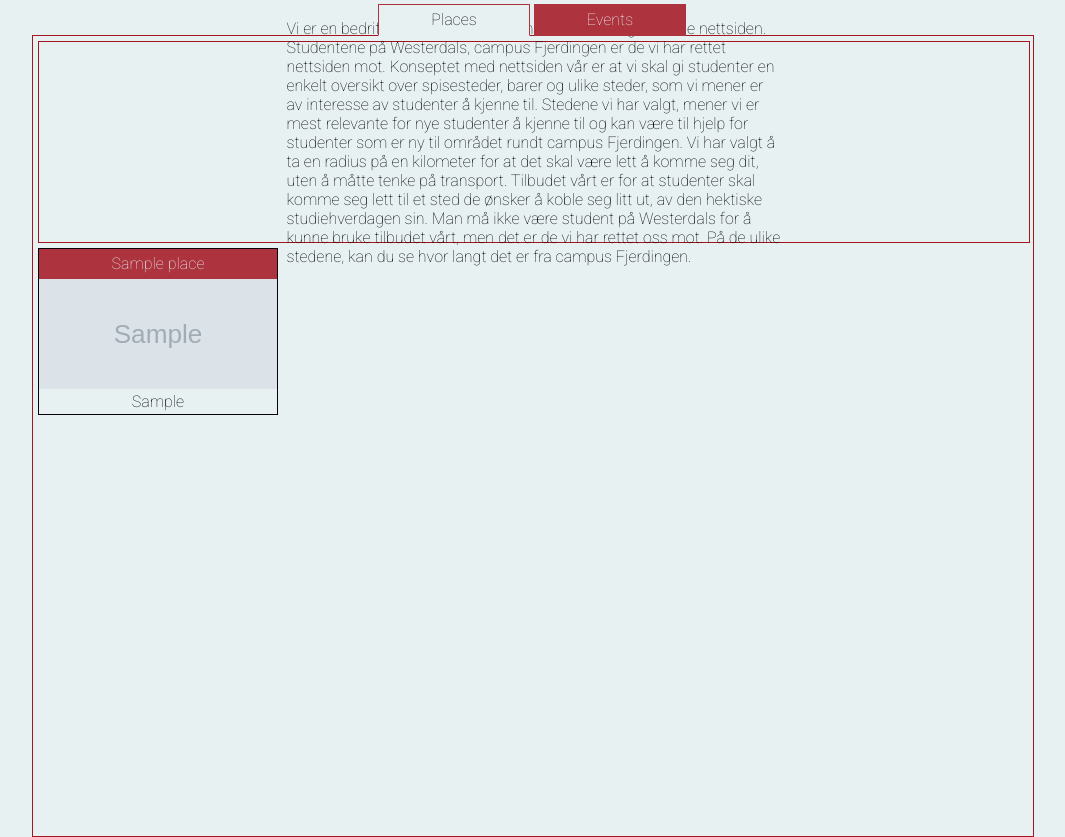
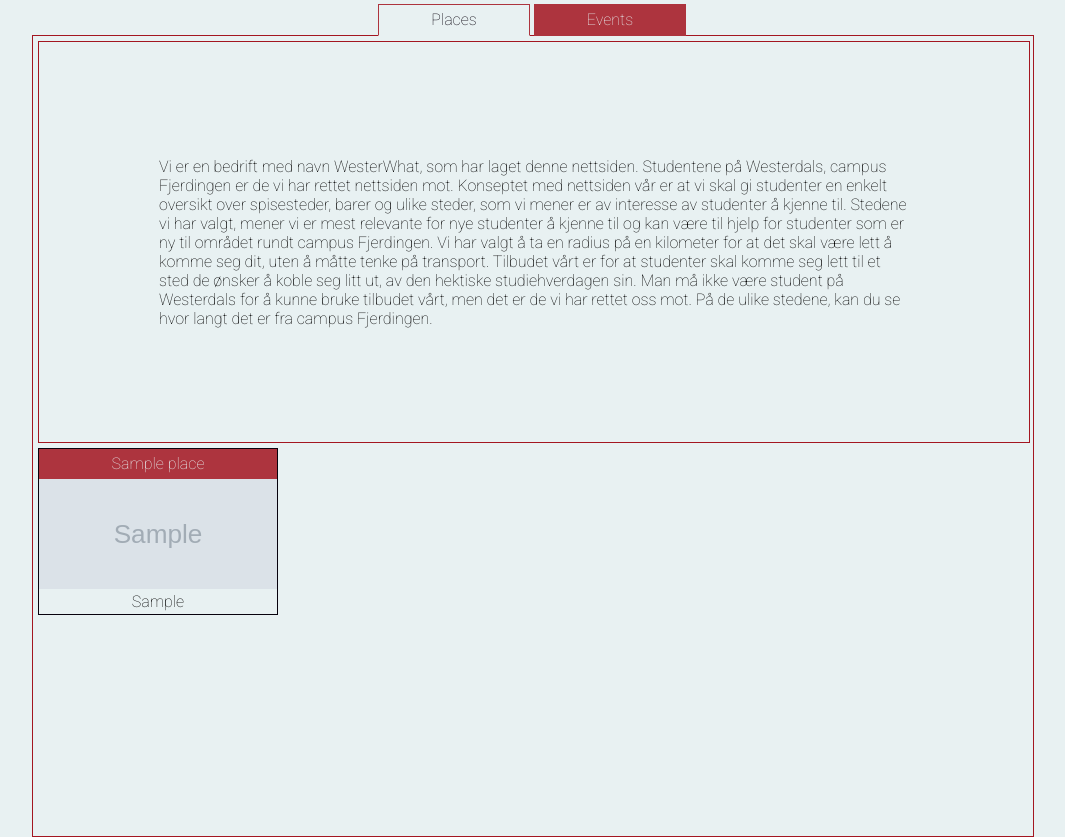
Before and after one commit to Parjoona/WesterdalsWorld, a PHP site: page /index.php in a window 1280 px wide. Shown: the part 61-898 px from the top of the page, without its empty margins (108-1173 px from the left). Run offline with PHP 8.4, Linux system fonts and the light colour scheme; tables that the repository leaves empty or names only in its code hold one stand-in row (values such as "Sample post"); grey boxes marked "Sample" are stand-in pictures; some libraries are stand-ins or nearby versions.

Commit message:
Forbedring av css-namn, försöker få till commends

```diff
--- a/config.php
+++ b/config.php
@@ -6,7 +6,8 @@
 $db_port = 3306;
 
 $conn = new PDO('mysql:host=localhost;dbname=westerproject',$db_user,$db_pass);
-/*try {
+/*
+try {
     $conn = new PDO('mysql:host=localhost;dbname=westerproject',$db_user,$db_pass);
     $conn->setAttribute(PDO::ATTR_ERRMODE, PDO::ERRMODE_EXCEPTION);
 } catch (Exception $ex) {
@@ -20,7 +21,7 @@
 //Checkar vilken sida du är på.
 $serv = $_SERVER['REQUEST_URI'];
 if( strpos( $serv,'index') || strpos($serv,'place') !== false ) {
-    $stmtplaces = $conn->prepare('SELECT * FROM places');
+    $stmtplaces = $conn->prepare('SELECT places.*, msg.name_connect, msg.comment FROM places LEFT JOIN msg ON msg.name_connect=places.place_name');
     $stmtplaces->execute();
     $places = $stmtplaces->fetchAll();
 } else if ( strpos($serv, 'event') !== false) {
--- a/cssbin/style.css
+++ b/cssbin/style.css
@@ -23,7 +23,7 @@
     position: relative;
 }
 
-body * {
+wrapper * {
     position: absolute;
 }
 
@@ -171,24 +175,25 @@
     z-index: 10;
 }
 
-#welcomeScreen {
+#welcome-splash {
     margin: 5px 5px 0 5px;
-    height: 200px;
+    height: 400px;
     width: 990px;
     background: #E8F1F2;
     border: 1px solid #a31621;
     position: relative;
 }
 
-#welcomeScreen * {
+#welcome-splash * {
     margin: 0 auto;
     top: 50%;
     left: 50%;
     transform: translate(-50%, -50%);
+    width: 750px;
 }
 
 /* CONTAINS "PLACES" */
-#boxContainer {
+#box-con {
     height: 165px;
     width: 238px;
     margin: 5px;
@@ -199,7 +204,7 @@
     text-align: center;
 }
 
-.placeName {
+.box-name {
     left: 0;
     right: 0;
     background: #ad343e;
@@ -209,7 +214,7 @@
     margin: 0;
 }
 
-.placeType {
+.box-type {
     bottom: 0;
     background: #E8F1F2;
     left: 50%;
@@ -220,14 +225,14 @@
     line-height: 25px;
 }
 
-.placeImg {
+.box-img {
     height: 110px;
     width: 238px;
     display: flex;
     bottom: 0;
 }
 
-.placeImg img {
+.box-img img {
     height: 110px;
     width: 238px;
     bottom: 25px;
@@ -236,18 +241,18 @@
 
 }
 
-#boxContainer:hover .placeImg img {
+#box-con:hover .box-img img {
     opacity: 0.9;
 }
 
 /* ÅKER UT FRÅN MAIN*/
-#infoWindow {
+#info-win {
     height: 600px;
     width: 600px;
     left: 0;
     right: 0;
     margin: 0 auto;
-    top: 15px;
+    top: 70px;
     opacity: 1;
     overflow: hidden;
     transition: 0.75s;
@@ -256,33 +261,7 @@
     border: 1px solid #ad343e;
 }
 
-.infoInAnim {
-    -webkit-animation: infoIn 3s forwards;
-    -o-animation: infoIn 3s forwards;
-    animation: infoIn 3s forwards;
-}
-
-.infoOutAnim {
-    -webkit-animation: infoOut 3s forwards;
-    -o-animation: infoOut 3s forwards;
-    animation: infoOut 3s forwards;
-}
-
-@keyframes infoIn {
-    0% { transform: translateX(0);  opacity: 0;  z-index: -1;}
-    50% { transform: translateX(150%);  opacity: 0.8;  z-index: 1;}
-    51% { transform: translateX(150%);  opacity: 0.8;  z-index: 35; }
-    100% { transform: translateX(0); opacity: 1;  z-index: 35;}
-}
-
-@keyframes infoOut {
-    0% { transform: translateX(0);  opacity: 1;  z-index: 35;}
-    50% { transform: translateX(-150%);  opacity: 0.2;  z-index: 35;}
-    51% { transform: translateX(-150%);  opacity: 0.2;  z-index: 1; }
-    100% { transform: translateX(0); opacity: 0;  z-index: -1;}
-}
-
-#closeButton {
+#info-close-btn {
     border: 1px solid #a31621;
     width: 600px;
     height: 20px;
@@ -291,26 +270,93 @@
     color: #E8F1F2;
 }
 
-#closeButton p {
+#info-close-btn p {
     margin: 0 auto;
     right: 5px;
     transition: 1s ease;
 }
 
-#closeButton:hover p {
-    right: 247px;
+#info-close-btn:hover {
+    background: #a31621;
 }
 
-#infoContent {
+#info-content {
     text-align: center;
     transition: 0.75s;
-    margin-top: 5px;
     height: 600px;
     width: 600px;
     top: 20px;
     right: 0;
     left: 0;
     font-family: 'Roboto', sans-serif;
+}
+
+.info-container {
+    width: 275px;
+    height: 600px;
+}
+
+.info-msg {
+    right: 0;
+    width: 325px;
+    height: 100px;
+}
+
+.info-msg * {
+    position: relative;
+}
+
+.info-msg-box {
+    height: 100px;
+    width: 325px;
+    padding: 20px;
+    position: relative;
+}
+
+.info-name {
+    width: 275px;
+    text-align: center;
+    margin-top: 5px;
+}
+
+.info-type {
+    top: 30px;
+    margin: 5px;
+}
+
+.info-place {
+    top: 50px;
+    margin: 5px;
+}
+
+.info-address {
+    top: 70px;
+    margin: 5px;
+}
+
+.info-time {
+    top: 90px;
+    margin: 5px;
+}
+
+.info-description {
+    top: 310px;
+    margin: 5px;
+}
+
+.info-img {
+    margin: 5px;
+    top: 115px;
+    width: 265px;
+    height: 190px;
+
+}
+
+.info-img img {
+    margin: 0;
+    left: 0;
+    width: 265px;
+    height: 190px;
 }
 
 /*add_event*/
--- a/head.php
+++ b/head.php
@@ -14,3 +14,4 @@
     <!-- CSS stylesheet -->
     <link rel="stylesheet" href="cssbin/style.css">
 </head>
+<wrapper>
--- a/header.php
+++ b/header.php
@@ -1,17 +1,17 @@
 <header>
     <!-- knappar venstre -->
-    <a id="about" href="index.php">About us</a>
+    <a id="about-btn" href="index.php">About us</a>
     <!-- LOGO -->
     <a href="index.php" id="logo"><h1>Studenterdals</h1></a>
     <!-- knappar hoyre -->
     <?php
     // If logged in or not
     if (1==0) {
-        echo '<a id="profileButton">Profile</a>';
-        echo '<a id="logOut">Log Out</a>';
+        echo '<a id="profile-btn">Profile</a>';
+        echo '<a id="logout-btn">Log Out</a>';
     } else if (1==1) {
-        echo '<a id="logIn">Log In</a>';
-        echo '<a id="settings">Register</a>';
+        echo '<a id="login-btn">Log In</a>';
+        echo '<a id="settings-btn">Register</a>';
     }
     ?>
 </header>
--- a/index.php
+++ b/index.php
@@ -11,6 +11,7 @@
 <?php require 'head.php' ?>
 <body>
 <?php require 'header.php' ?>
+
 <!-- Split med menu inni -->
 <div id="menu">
     <ul id="ulmenu">
@@ -32,13 +33,14 @@
         require 'underpages/places.php' ?>
     </div>
     <!-- Object som åker ut, håller på "messages" som folk skriver -->
-    <div id="infoWindow">
+    <div id="info-win">
         <!-- Closing knapp för message fönster -->
-        <div id="closeButton"><p>CLOSE</p></div>
-        <div id="infoContent">
+        <div id="info-close-btn"><p>CLOSE</p></div>
+        <div id="info-content">
         </div>
     </div>
     </div>
+    </wrapper>
 </main>
 </body>
 </html>
--- a/underpages/events.php
+++ b/underpages/events.php
@@ -1,9 +1,9 @@
 <?php
 foreach ($events as $event) {
     $event_id = json_decode($event['id']);
-    echo ('<div class="eventCon" id="boxContainer" data-id="' . $event_id . '"><div class="placeName">');
+    echo ('<div class="eventCon" id="box-con" data-id="' . $event_id . '"><div class="box-name">');
     echo $event['event_name'];
-    echo '</div><div class="placeType">';
+    echo '</div><div class="box-type">';
     echo $event['event_type'];
     echo '</div></div>';
 
--- a/underpages/places.php
+++ b/underpages/places.php
@@ -1,11 +1,11 @@
 <?php
 foreach ($places as $place) {
     $place_id = json_decode($place['id']);
-    echo ('<div class="placeCon" id="boxContainer" data-id="' . $place_id . '"><div class="placeName">');
+    echo ('<div class="placeCon" id="box-con" data-id="' . $place_id . '"><div class="box-name">');
     echo $place['place_name'];
-    echo '</div><div class="placeImg">';
+    echo '</div><div class="box-img">';
     echo "<img srcset=\"{$place['img_url']}\" src='imgbin/alt_place.png'/>";
-    echo '</div><div class="placeType">';
+    echo '</div><div class="box-type">';
     echo $place['place_type'];
     echo '</div></div>';
 }
--- a/underpages/welcomesplash.php
+++ b/underpages/welcomesplash.php
@@ -1,3 +1,12 @@
-<div id="welcomeScreen">
-    <p> Vi er en bedrift med navn WesterWhat, som har laget denne nettsiden.  Studentene på Westerdals, campus Fjerdingen er de vi har rettet nettsiden mot. Konseptet med nettsiden vår er at vi skal gi studenter en enkelt oversikt over spisesteder, barer og ulike steder, som vi mener er av interesse av studenter å kjenne til. Stedene vi har valgt, mener vi er mest relevante for nye studenter å kjenne til og kan være til hjelp for studenter som er ny til området rundt campus Fjerdingen. Vi har valgt å ta en radius på en kilometer for at det skal være lett å komme seg dit, uten å måtte tenke på transport. Tilbudet vårt er for at studenter skal komme seg lett til et sted de ønsker å koble seg litt ut, av den hektiske studiehverdagen sin. Man må ikke være student på Westerdals for å kunne bruke tilbudet vårt, men det er de vi har rettet oss mot. På de ulike stedene, kan du se hvor langt det er fra campus Fjerdingen.  </p>
+<div id="welcome-splash">
+    <p> Vi er en bedrift med navn WesterWhat, som har laget denne nettsiden.
+        Studentene på Westerdals, campus Fjerdingen er de vi har rettet nettsiden mot.
+        Konseptet med nettsiden vår er at vi skal gi studenter en enkelt oversikt over spisesteder,
+        barer og ulike steder, som vi mener er av interesse av studenter å kjenne til. Stedene vi har valgt,
+        mener vi er mest relevante for nye studenter å kjenne til og kan være til hjelp for studenter som er ny til området rundt campus Fjerdingen.
+        Vi har valgt å ta en radius på en kilometer for at det skal være lett å komme seg dit, uten å måtte tenke på transport.
+        Tilbudet vårt er for at studenter skal komme seg lett til et sted de ønsker å koble seg litt ut, av den hektiske studiehverdagen sin.
+        Man må ikke være student på Westerdals for å kunne bruke tilbudet vårt, men det er de vi har rettet oss mot. På de ulike stedene,
+        kan du se hvor langt det er fra campus Fjerdingen.
+    </p>
 </div>
```
Also changed, not shown: other parts of cssbin/style.css (+33 -7 lines), event.php (+4 -3 lines), jsbin/script.js (+14 -15 lines), underpages/event-info.php (added, +21 -0 lines), underpages/eventInfo.php (deleted, +0 -10 lines), underpages/place-info.php (added, +35 -0 lines), underpages/placeInfo.php (deleted, +0 -10 lines).
